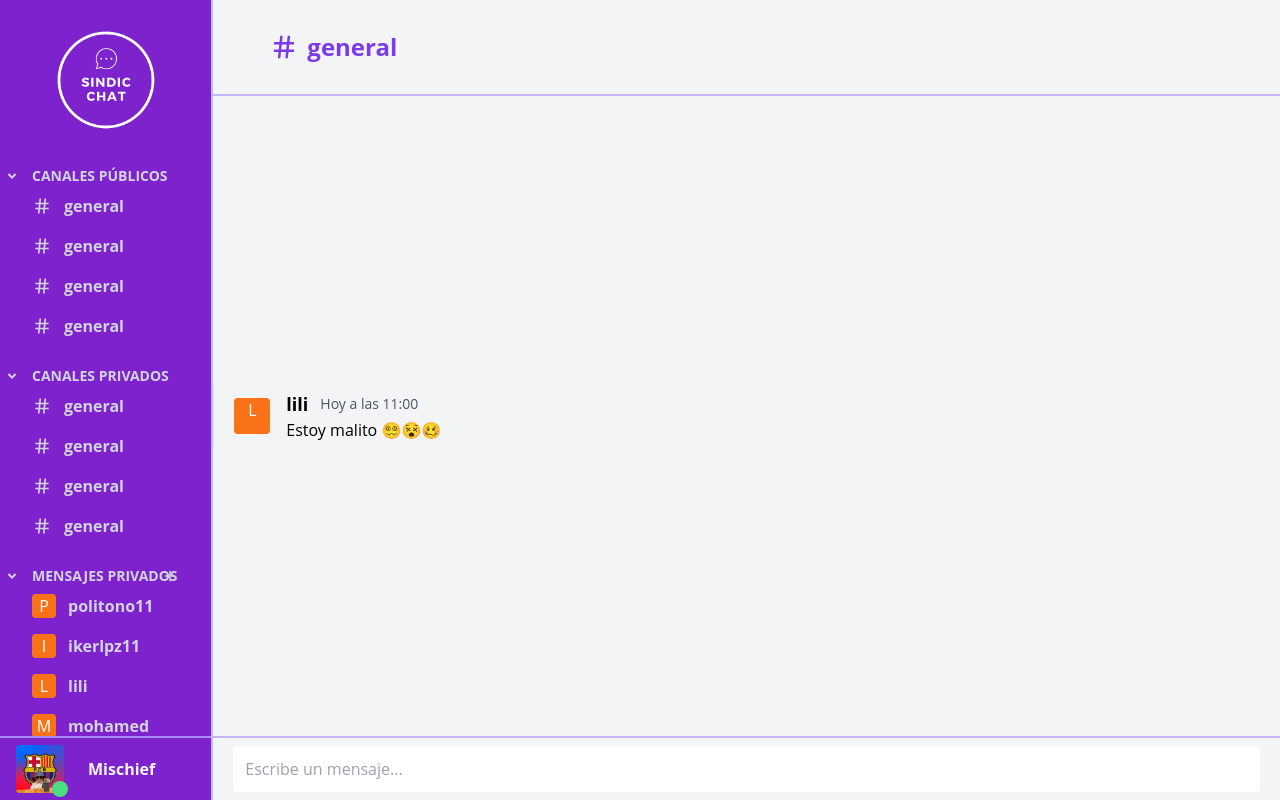
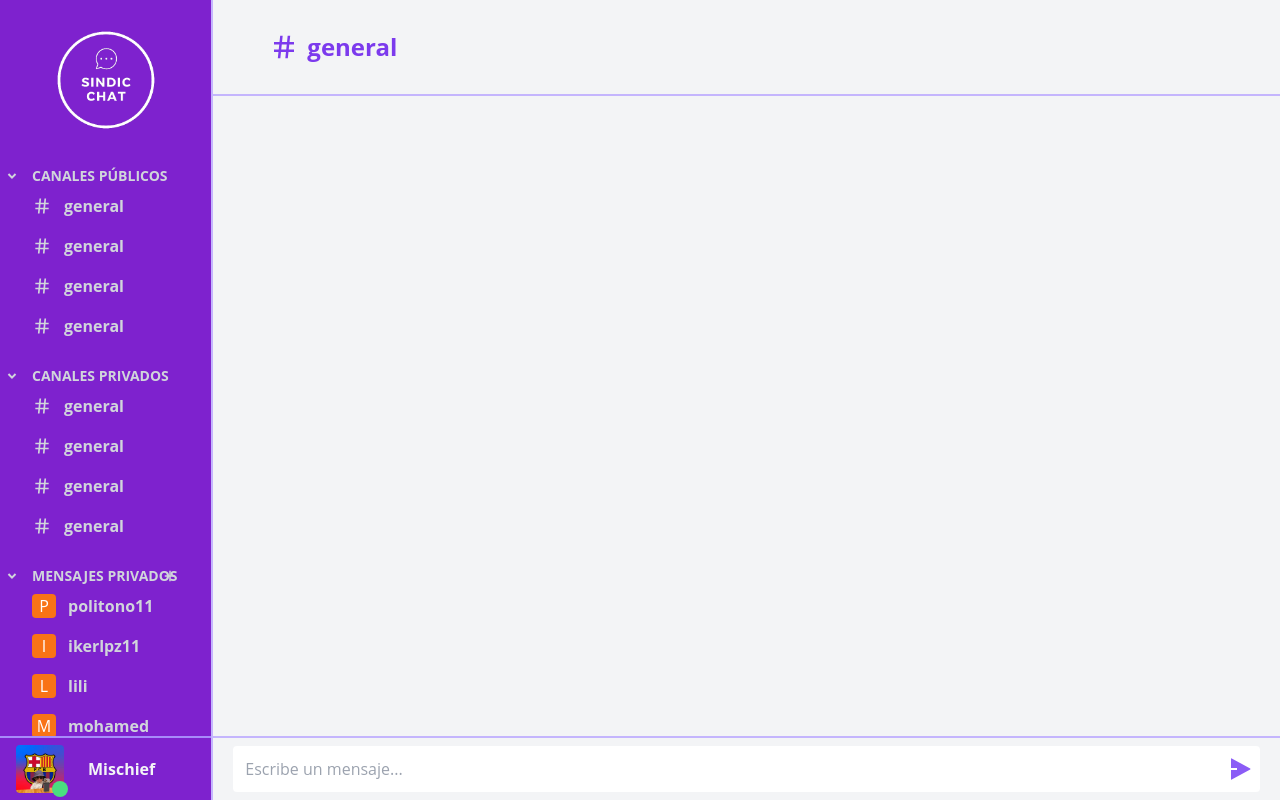
Before and after one commit to S1nd1c/sindicChat, a React (Create React App) app: page / in a window 1280 px wide. Built offline with nearby package versions, Linux system fonts and the light colour scheme.

Commit message:
chat layout finished, need to polish

```diff
--- a/src/components/Chat/ChatView.js
+++ b/src/components/Chat/ChatView.js
@@ -1,14 +1,16 @@
 import React from 'react'
+import {useRef} from 'react'
 import Header from './Header'
 import TextBox from './TextBox'
 import Messages from './Messages'
 
 function ChatView() {
+  const messages = useRef(null)
   return (
-    <div className='w-5/6 h-full flex flex-col justify-between items-center bg-gray-100'>
+    <div className='w-5/6 h-full flex flex-col justify-between bg-gray-100'>
       <Header title="general"/>
-      <Messages />
-      <TextBox />
+      <Messages ref={messages}/>
+      <TextBox reference={messages}/>
     </div>
   )
 }
--- a/src/components/Chat/Header.js
+++ b/src/components/Chat/Header.js
@@ -3,7 +3,7 @@ import { RiHashtag } from 'react-icons/ri'
 
 function Header(props) {
   return (
-    <div className='w-full h-24 flex items-center border-b-2 border-violet-300'>
+    <div className='relative w-full h-24 flex items-center border-b-2 border-violet-300'>
         <div className="p-14 font-bold text-violet-600 text-2xl flex items-center">
             <RiHashtag className="text-3xl"/>
             <p className="ml-2">{props.title}</p>
--- a/src/components/Chat/MessageView.js
+++ b/src/components/Chat/MessageView.js
@@ -1,17 +1,17 @@
 import React from 'react'
 import DefaultLogo from '../DefaultLogo'
 
-function MessageView() {
+function MessageView(props) {
   return (
-    <div className="w-full h-16 flex items-center pl-5 border-l hover:border-violet-600 hover:bg-slate-200
+    <div className="w-full h-16 flex items-center my-3 pl-5 border-l hover:border-violet-600 hover:bg-slate-200
     200">
-        <DefaultLogo size="medium" chatName="lili"/>
+        <DefaultLogo size="medium" chatName={props.user}/>
         <div className="ml-4">
             <div className='flex items-center'>
-              <p className='text-lg font-bold'>lili</p>
+              <p className='text-lg font-bold'>{props.user}</p>
               <p className='text-sm text-gray-600 ml-3'>Hoy a las 11:00</p>
             </div>
-            <p>Estoy malito 😵‍💫😵🥴</p>
+            <p>{props.content}</p>
         </div>
     </div>
   )
--- a/src/components/Chat/Messages.js
+++ b/src/components/Chat/Messages.js
@@ -1,12 +1,28 @@
 import React from 'react'
+import { useState, forwardRef, useImperativeHandle } from 'react'
 import MessageView from './MessageView'
 
-function Messages() {
+
+const Messages = forwardRef((props, ref) => {
+  const [messages, setMessage] = useState([])
+
+  const pushMessage = (message) => {
+    setMessage([...messages, message])
+  }
+
+  useImperativeHandle(ref, () => ({
+    pushMessage
+  }))
+
   return (
-    <div className='w-full'>
-      <MessageView />
+    <div className='w-full h-full flex flex-col-reverse overflow-y-auto'>
+      {
+        messages.map((message, i) => (
+          <MessageView key={i} user={message.username} content={message.content}/>
+        ))
+      }
     </div>
   )
-}
+})
 
 export default Messages
--- a/src/components/Chat/TextBox.js
+++ b/src/components/Chat/TextBox.js
@@ -1,9 +1,19 @@
 import React from 'react'
+import {useRef} from 'react'
+import {RiSendPlane2Fill} from "react-icons/ri"
+import createMessage from "../models/message"
 
-function TextBox() {
+function TextBox(props) {
+
+  const sendMessage = () => {
+    const message = createMessage("mischief", "Hello world");
+    props.reference.current.pushMessage(message);
+  }
+
   return (
-    <div className="w-full border-t-2 border-violet-300 h-16 flex items-center justify-center px-5 py-2">
+    <div className="relative w-full border-t-2 border-violet-300 h-16 flex items-center justify-center px-5 py-2">
         <input className='p-3 w-full h-full rounded focus:border-violet-600' placeholder='Escribe un mensaje...'/>
+        <RiSendPlane2Fill className='absolute right-5 text-2xl mr-2 cursor-pointer text-violet-500' onClick={sendMessage}/>
     </div>
   )
 }
--- /dev/null
+++ b/src/components/models/message.js
@@ -0,0 +1,11 @@
+
+function createMessage(username, content) {
+    return {
+        username,
+        content,
+        timestamp: Date.now().toString()
+    }
+}
+
+
+module.exports = createMessage
```
Also changed, not shown: src/components/models/DB.js (added).
